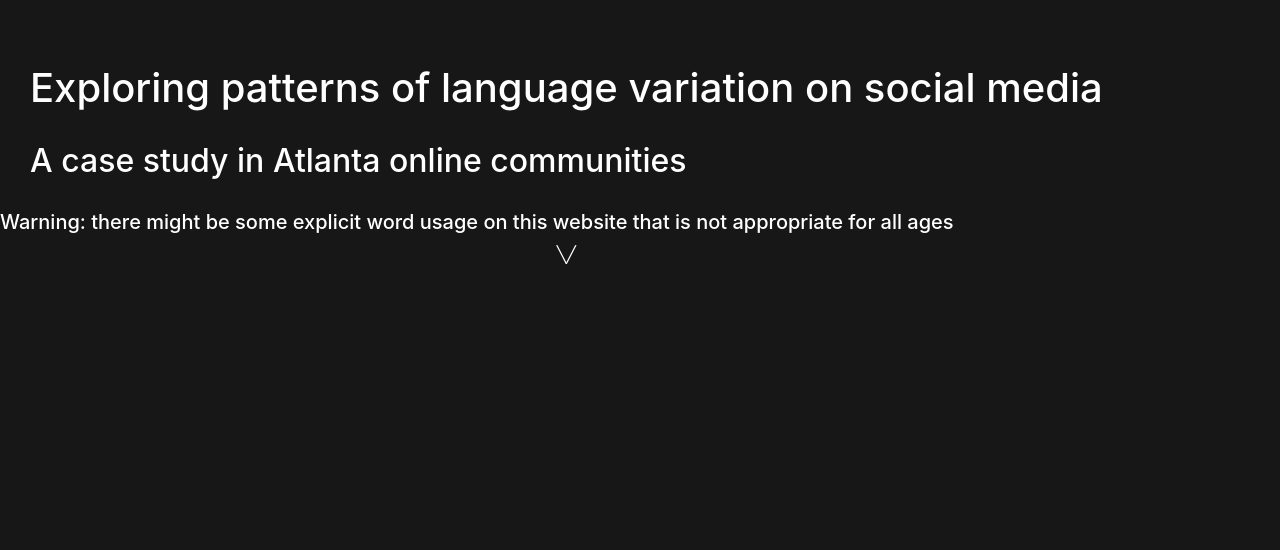
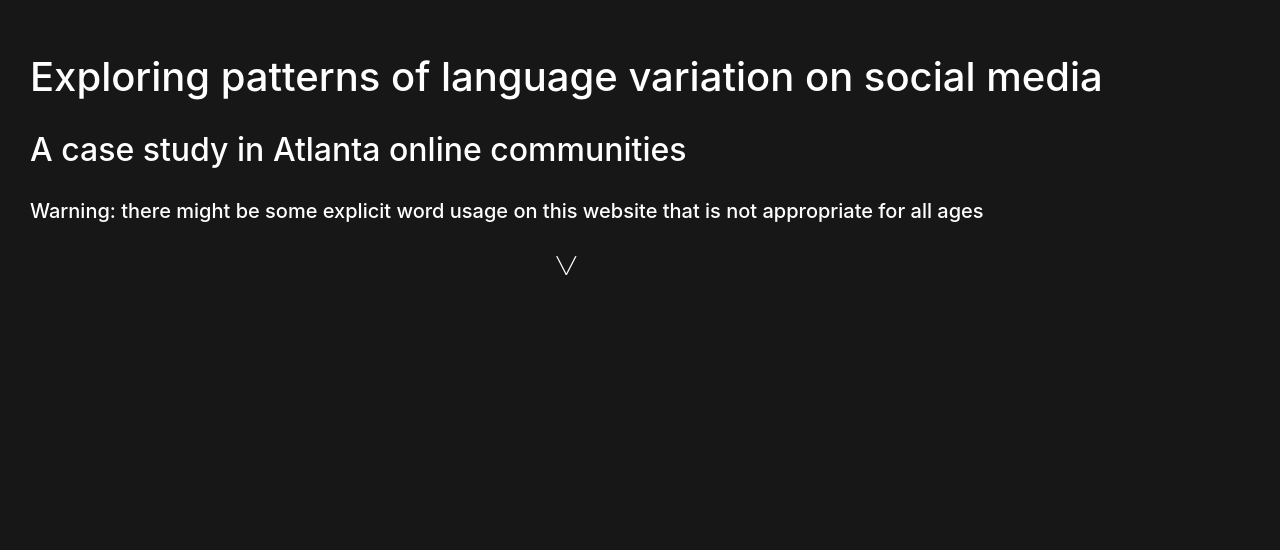
Before and after one commit to 6859-sp21/final-project-atlanta-community, a Vue app in the folder app/: page /#/viz in a window 1280 px wide. Shown: the part 250-800 px from the top of the page. Built offline with nearby package versions, Linux system fonts and the light colour scheme; no server answers; what vue-cookie, vue-social-sharing would draw is missing.

Commit message:
Update Cover.vue

```diff
--- a/app/src/views/Cover.vue
+++ b/app/src/views/Cover.vue
@@ -58,7 +58,7 @@ h2 {
   margin: 30px;
 }
 
-h3 {
+h5 {
   text-align: left;
   margin: 30px;
 }
```
